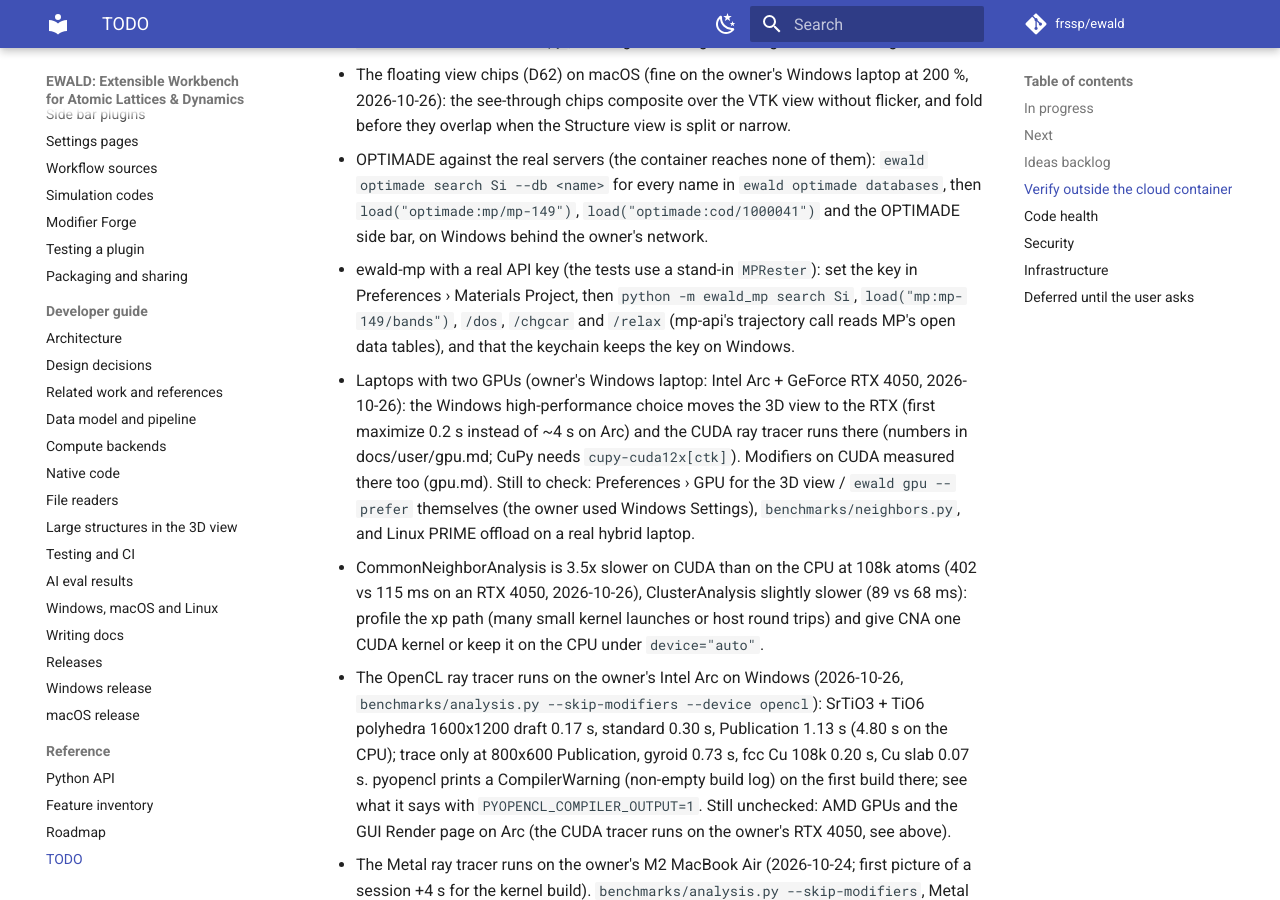
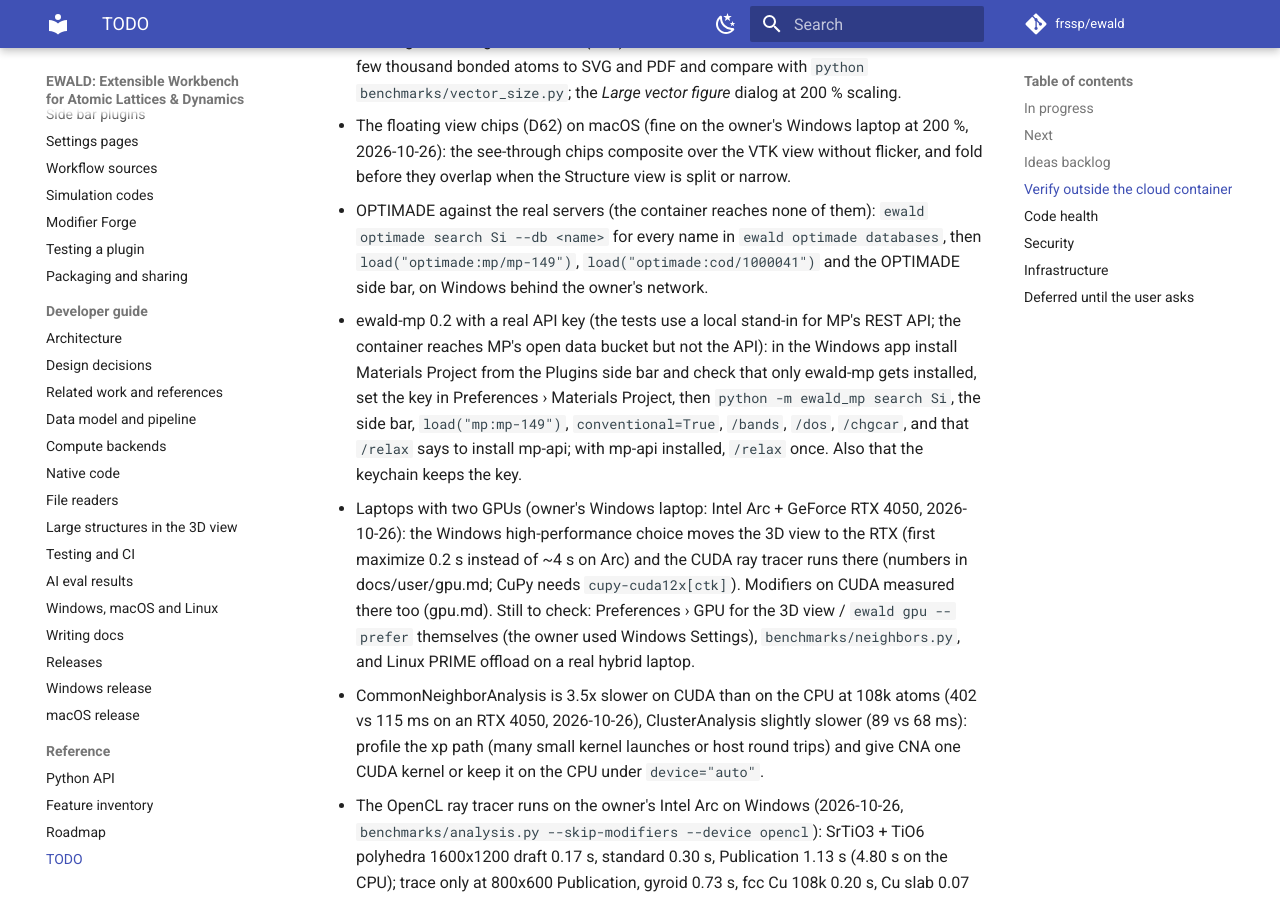
Before and after one commit to frssp/ewald, an MkDocs documentation site: the page built from docs/todo.md, in a window 1280 px wide and 900 px high, scrolled down 21496 px. Built offline with MkDocs 1.6.1 and Material for MkDocs 9.7.7, drawn with Linux system fonts in a browser that asks for light colours; comment, search, counter and statistics services are not loaded; some of the changed text lies outside the part shown.

Commit message:
Docs: ewald-mp 0.2 installs nothing besides EWALD (mp-api optional)
Co-Authored-By: Claude Opus 5.5 <noreply@anthropic.com>

```diff
--- a/docs/todo.md
+++ b/docs/todo.md
@@ -631,7 +631,9 @@ Plugins and AI
   the servers (the cloud container has no route to them); finding every database from the
   providers.optimade.org index instead of the fixed table; more pages in the side bar; the
   OPTIMADE `assemblies` (alternative disorder configurations) are drawn as all sites.
-- Materials Project (ewald-mp, `mp:mp-149/...`): phonon bands and DOS (`get_phonon_bandstructure_by_material_id`
+- Materials Project (ewald-mp, `mp:mp-149/...`): relaxation trajectories without mp-api (MP
+  serves them only as Delta/parquet tables); an mp-api button on its settings page for the
+  standalone app, where there is no shell to `pip install mp-api` in; phonon bands and DOS (`get_phonon_bandstructure_by_material_id`
   into `PhononMode`), elastic tensors and other summary fields as attributes, projected band
   structures (`load_projections=True`), more pages in the side bar; other `schemes=` sources.
 
@@ -742,10 +744,12 @@ From the feature-ideas review (2026-10-19), after the four in progress above.
   search Si --db <name>` for every name in `ewald optimade databases`,
   then `load("optimade:mp/mp-149")`, `load("optimade:cod/1000041")` and the OPTIMADE side bar,
   on Windows behind the owner's network.
-- ewald-mp with a real API key (the tests use a stand-in `MPRester`): set the key in Preferences ›
-  Materials Project, then `python -m ewald_mp search Si`, `load("mp:mp-149/bands")`, `/dos`,
-  `/chgcar` and `/relax` (mp-api's trajectory call reads MP's open data tables), and that the
-  keychain keeps the key on Windows.
+- ewald-mp 0.2 with a real API key (the tests use a local stand-in for MP's REST API; the
+  container reaches MP's open data bucket but not the API): in the Windows app install
+  Materials Project from the Plugins side bar and check that only ewald-mp gets installed, set the
+  key in Preferences › Materials Project, then `python -m ewald_mp search Si`, the side bar,
+  `load("mp:mp-149")`, `conventional=True`, `/bands`, `/dos`, `/chgcar`, and that `/relax` says
+  to install mp-api; with mp-api installed, `/relax` once. Also that the keychain keeps the key.
 - Laptops with two GPUs (owner's Windows laptop: Intel Arc + GeForce RTX 4050, 2026-10-26): the
   Windows high-performance choice moves the 3D view to the RTX (first maximize 0.2 s instead of
   ~4 s on Arc) and the CUDA ray tracer runs there (numbers in docs/user/gpu.md; CuPy needs
```
Also changed, not shown: docs/plugins/index.md (+1 -1 lines).
